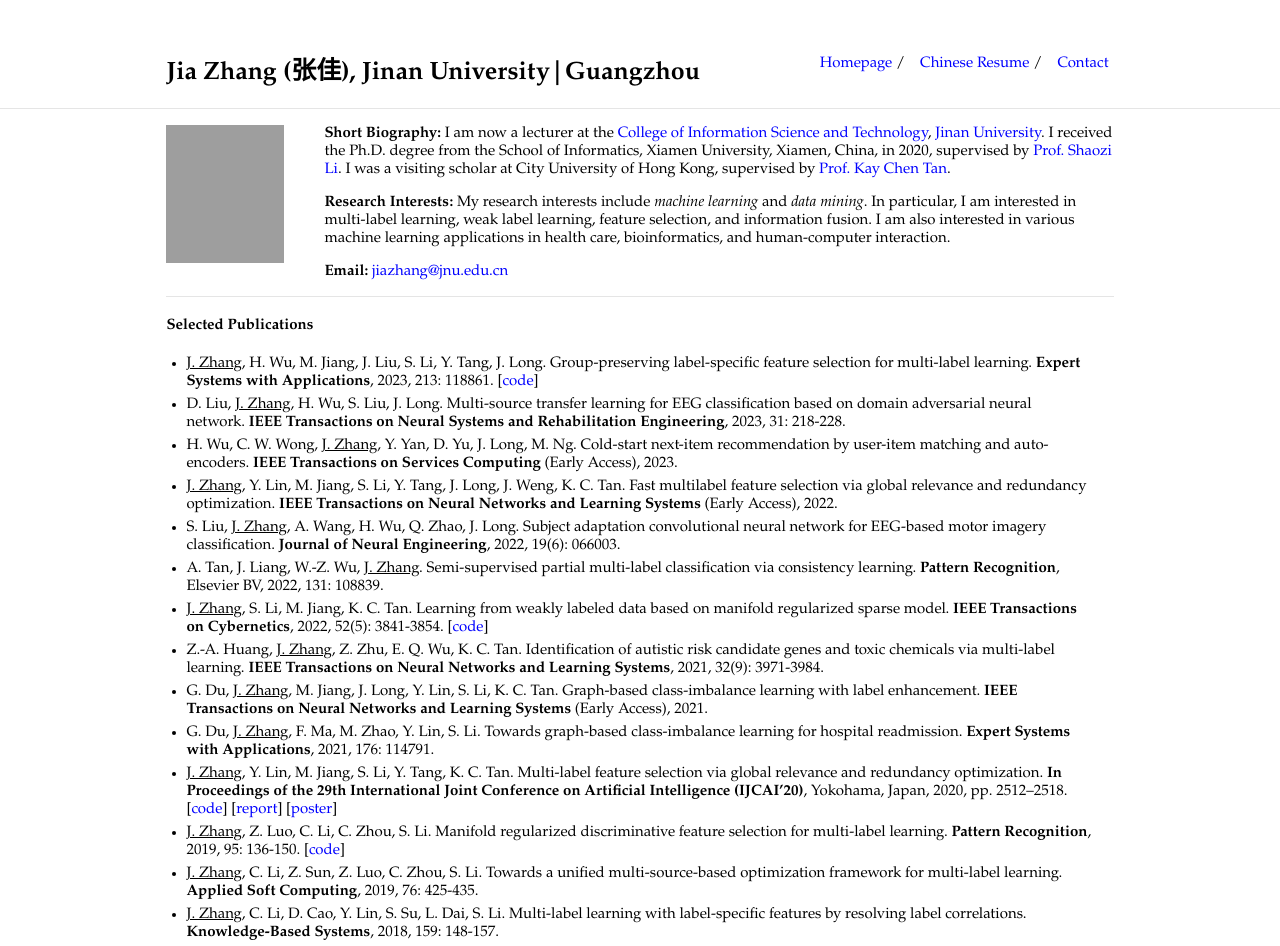
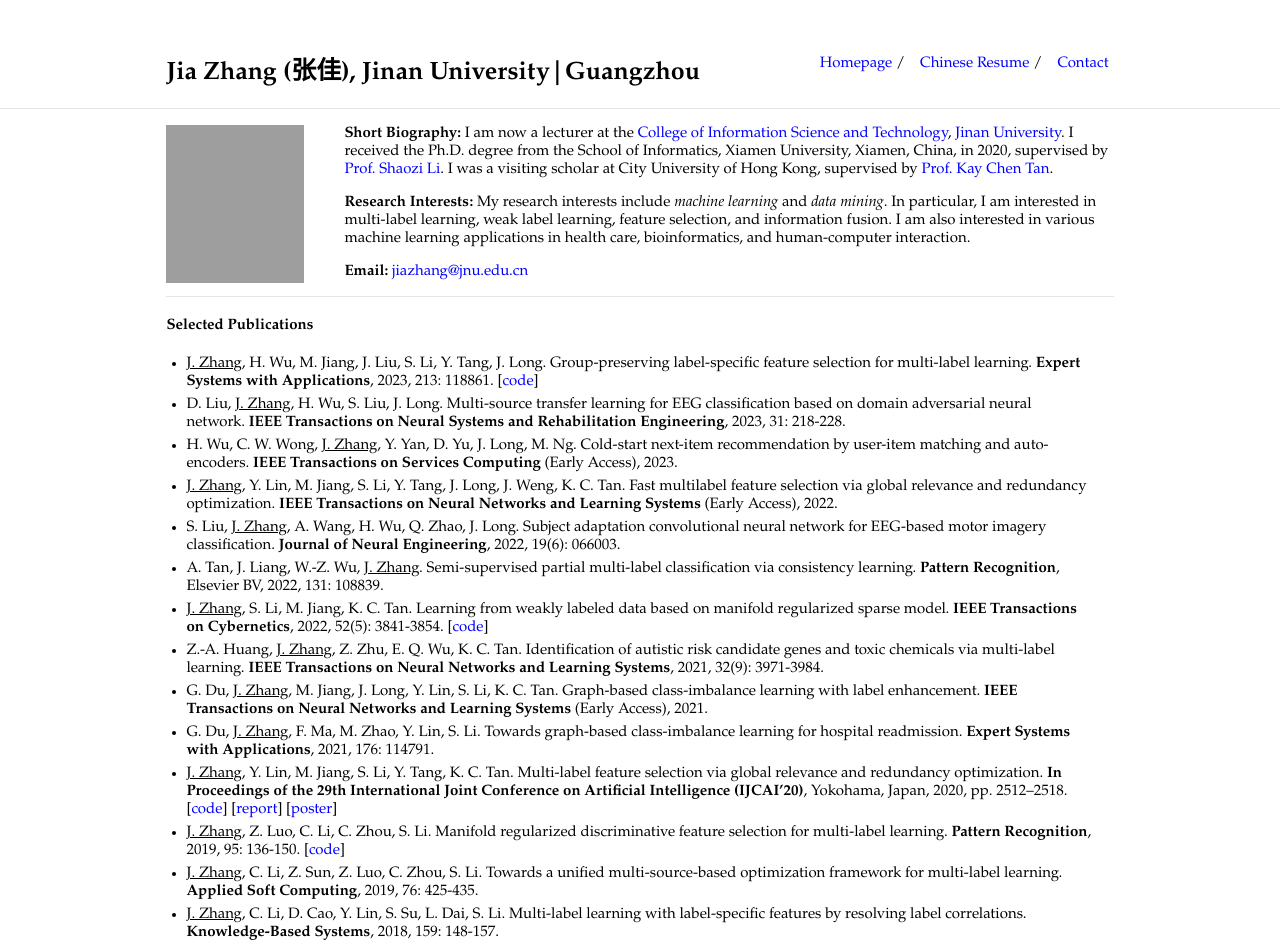
Before and after one commit to jiazhang-ml/jiazhang-ml.github.io, a Jekyll site: the page built from index.md, in a window 1280 px wide. Shown: the top 946 px of the page. Built offline with Jekyll 4.4.1, drawn with Linux system fonts in a browser that asks for light colours; grey boxes are pictures that could not be loaded.

Commit message:
Update typography.scss

```diff
--- a/_sass/typography.scss
+++ b/_sass/typography.scss
@@ -37,8 +37,8 @@
         font-style: italic;
     }
     .profile-picture {
-        height: 138px;
-        width: 118px;
+        height: 158px;
+        width: 138px;
         position: relative;
         margin: 0px 40px 10px 0px;
         float: left;
```
